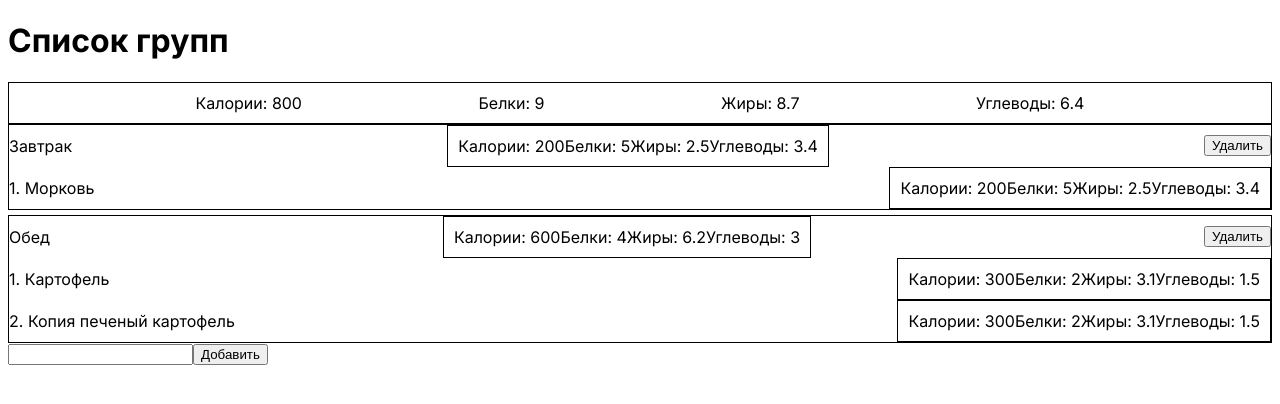
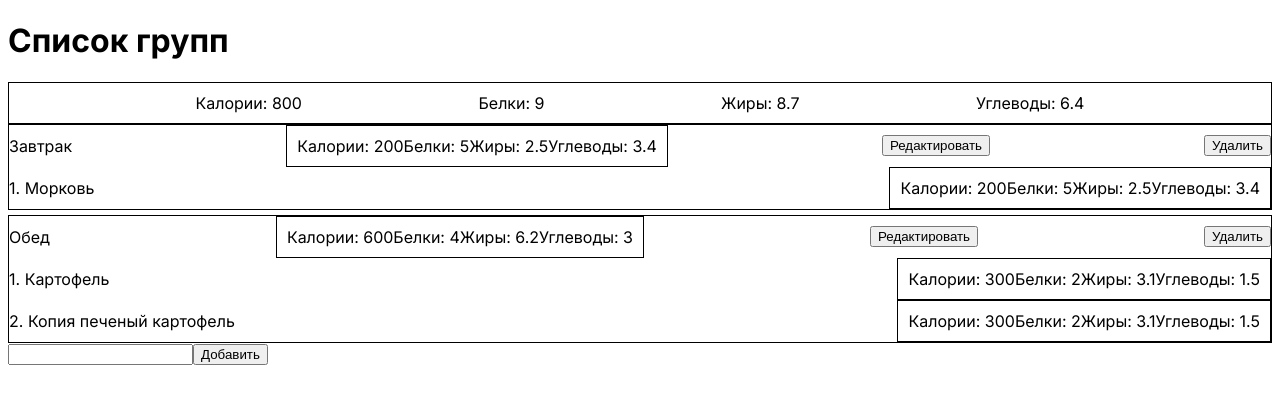
Before and after one commit to demons/fatburger, a Next.js app: page / in a window 1280 px wide. Shown: the top 404 px of the page. Built offline with nearby package versions, Linux system fonts and the light colour scheme.

Commit message:
Добавит кнопку редактирования группы

```diff
--- a/app/components/Group.js
+++ b/app/components/Group.js
@@ -10,10 +10,13 @@ function Group({ group }) {
   let ingredients = getIngredientsByGroupId(group.id);
 
   return (
-    <div className="group" onClick={() => router.push(`/group/${group.id}`)}>
+    <div className="group">
       <div className="header">
         <div className="title">{group.title}</div>
         <AmountItem items={ingredients} />
+        <button onClick={() => router.push(`/group/${group.id}`)}>
+          Редактировать
+        </button>
         <button onClick={() => removeGroup(group.id)}>Удалить</button>
       </div>
       <GroupItemList groupId={group.id} />
```
